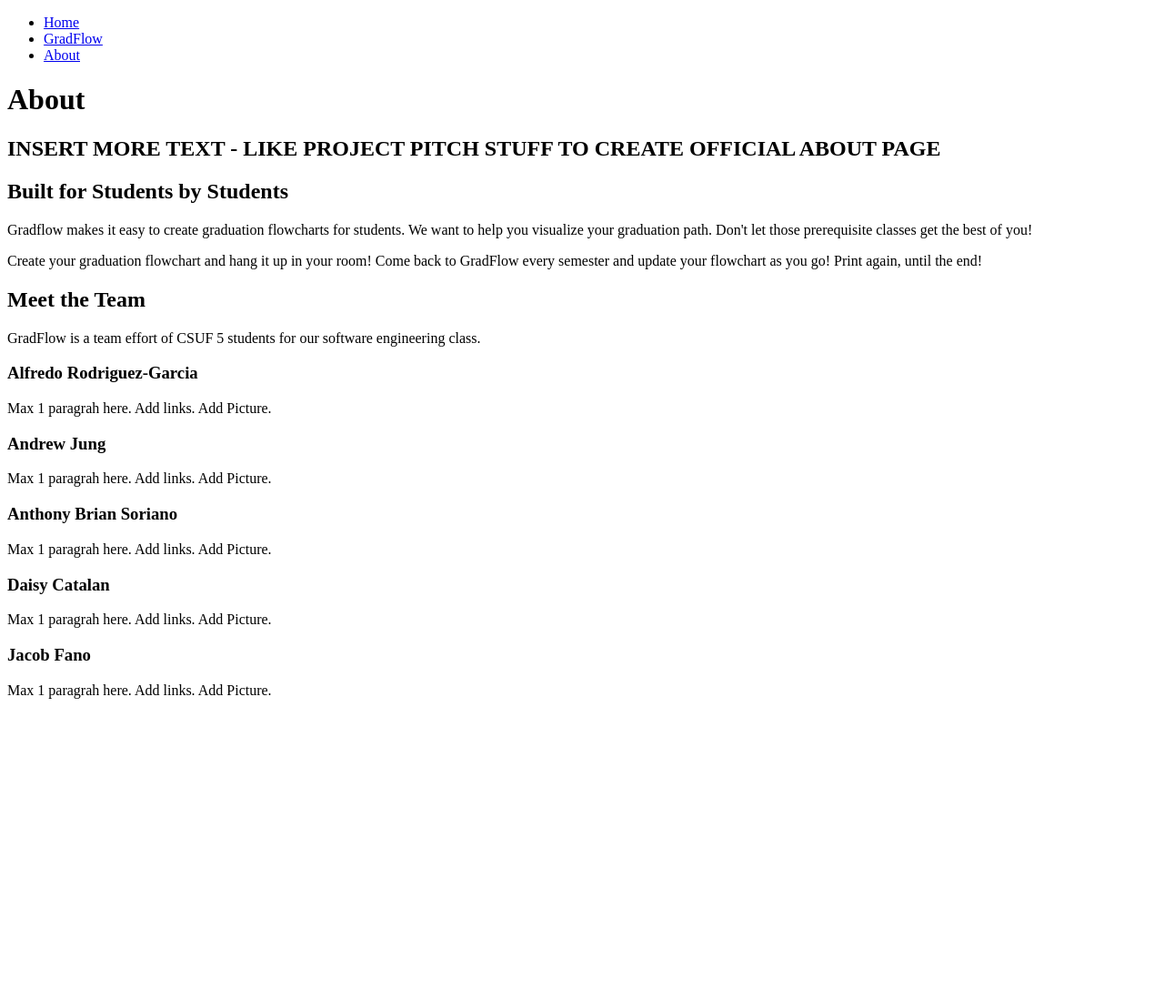
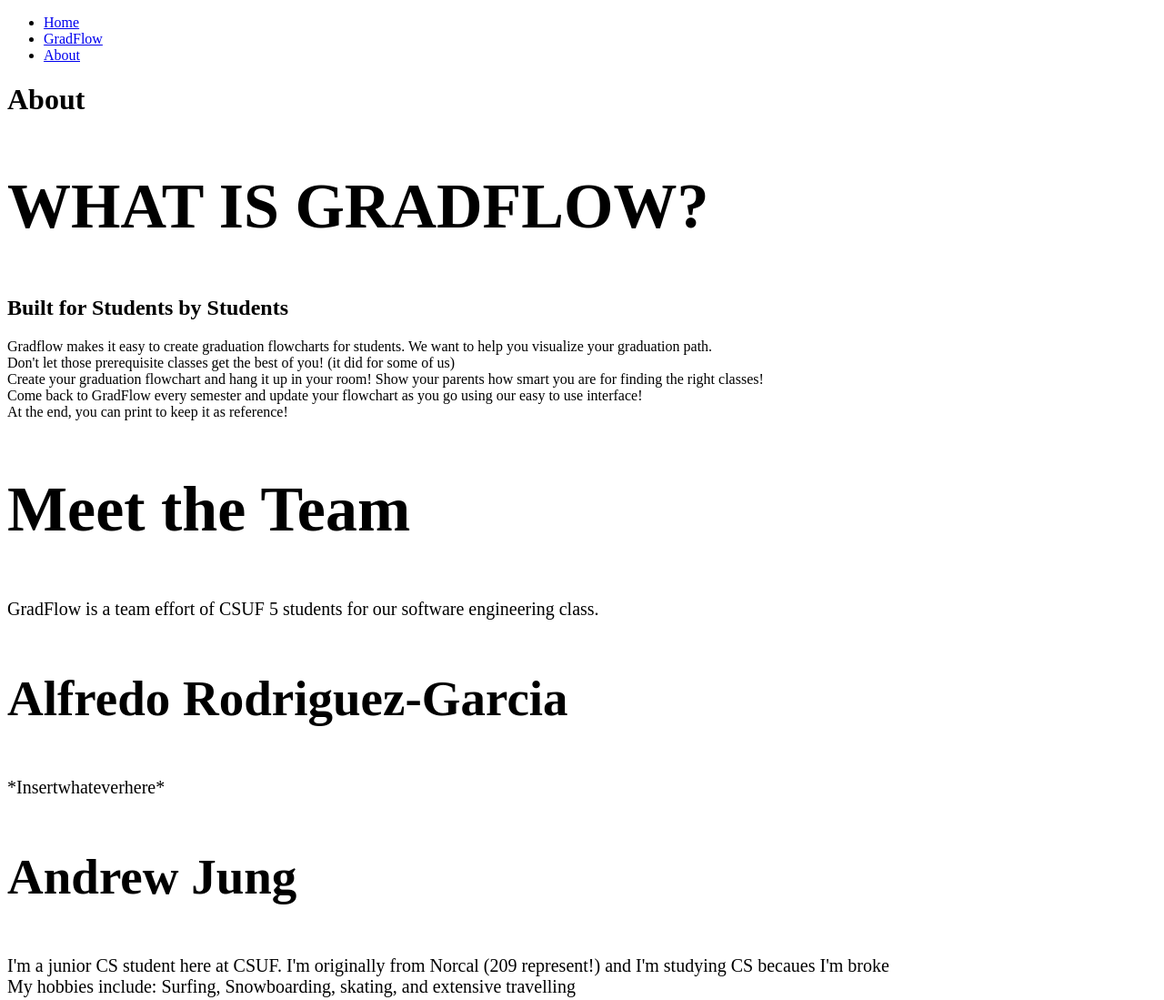
Before and after one commit to KosOrKosm/graduation-flow, a plain HTML site: page about.html in a window 1280 px wide. Shown: the top 1099 px of the page at 91% size. Before the commit the page ends 800 px from the top, so only its background shows below. Drawn offline with Linux system fonts and the light colour scheme.

Commit message:
Update about.html

```diff
--- a/about.html
+++ b/about.html
@@ -15,32 +15,33 @@
   </ul>
 
   <h1>About</h1>
-  <h2>INSERT MORE TEXT - LIKE PROJECT PITCH STUFF TO CREATE OFFICIAL ABOUT PAGE</h2>
+  <h2 style="font-size:70px">WHAT IS GRADFLOW?</h2>
   <h2>Built for Students by Students</h2>
-  <p>Gradflow makes it easy to create graduation flowcharts for students. We want to help you visualize your graduation path. Don't let those prerequisite classes get the best of you!</p>
-  <p>Create your graduation flowchart and hang it up in your room! Come back to GradFlow every semester and update your flowchart as you go! Print again, until the end!</p>
+  <p>Gradflow makes it easy to create graduation flowcharts for students. We want to help you visualize your graduation path.<br>
+      Don't let those prerequisite classes get the best of you! (it did for some of us) <br>
+      Create your graduation flowchart and hang it up in your room! Show your parents how smart you are for finding the right classes!<br>
+      Come back to GradFlow every semester and update your flowchart as you go using our easy to use interface! <br>
+      At the end, you can print to keep it as reference!</p>
 
  <!--We can use usernames instead of our real names if you guys want-->
-  <h2>Meet the Team</h2>
-  <p>GradFlow is a team effort of CSUF 5 students for our software engineering class. </p>
+  <h2 style="font-size:70px">Meet the Team</h2>
+  <p style="font-size:20px">GradFlow is a team effort of CSUF 5 students for our software engineering class. </p>
 
-  <h3>Alfredo Rodriguez-Garcia</h3>
-  <p>Max 1 paragrah here. Add links. Add Picture.</p>
+  <h3 style="font-size:55px">Alfredo Rodriguez-Garcia</h3>
+  <p style="font-size:20px">*Insertwhateverhere*</p>
 
-  <h3>Andrew Jung</h3>
-  <p>Max 1 paragrah here. Add links. Add Picture.</p>
+  <h3 style="font-size:55px">Andrew Jung</h3>
+  <p style="font-size:20px">I'm a junior CS student here at CSUF. I'm originally from Norcal (209 represent!) and I'm studying CS becaues I'm broke <br>
+                            My hobbies include: Surfing, Snowboarding, skating, and extensive travelling</p>
 
-  <h3>Anthony Brian Soriano</h3>
-  <p>Max 1 paragrah here. Add links. Add Picture.</p>
+  <h3 style="font-size:55px">Anthony Brian Soriano</h3>
+  <p style="font-size:20px">*insertwhateverhere*.</p>
 
-  <h3>Daisy Catalan</h3>
-  <p>Max 1 paragrah here. Add links. Add Picture.</p>
+  <h3 style="font-size:55px">Daisy Catalan</h3>
+  <p style="font-size:20px">*insertwhateverhere*</p>
 
-  <h3>Jacob Fano</h3>
-  <p>Max 1 paragrah here. Add links. Add Picture.</p>
-
-
-
+  <h3 style="font-size:55px">Jacob Fano</h3>
+  <p style="font-size:20px">*insertwhateverhere*</p>
 
 
 
```
